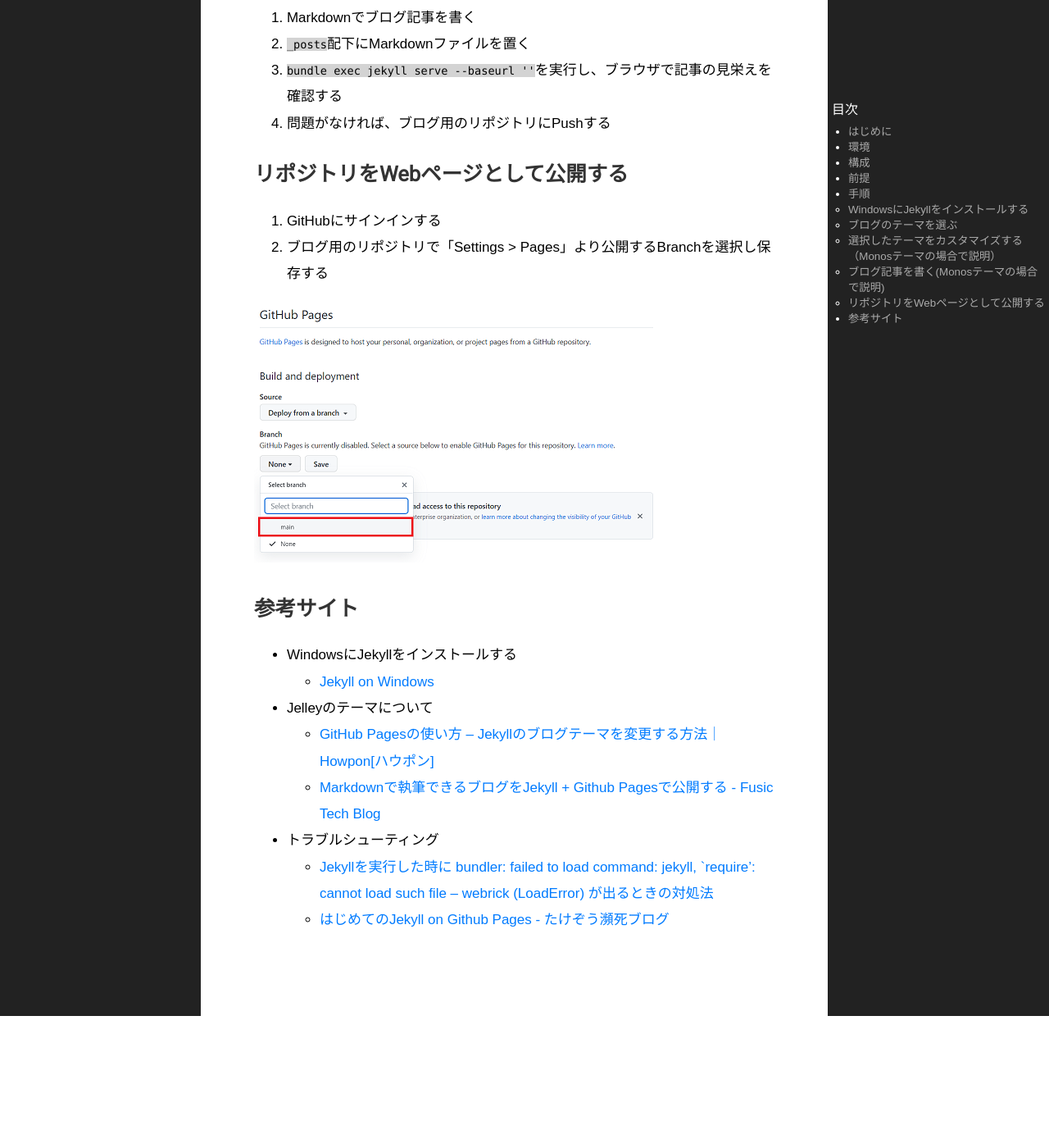
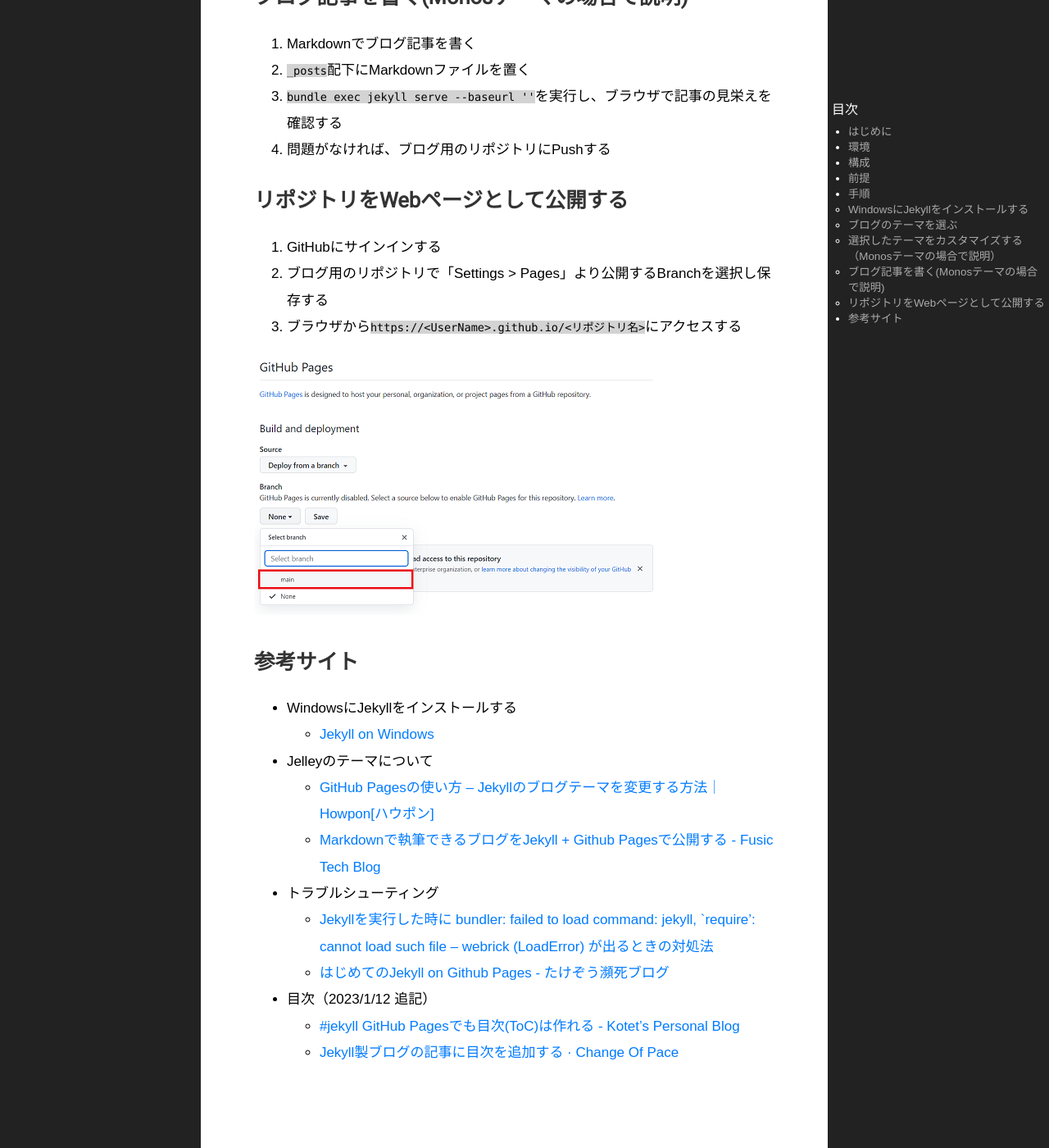
Before and after one commit to tatsuichi/blog, a Jekyll site: the page built from _posts/2023-01-06-Windows環境でGitHub Pages+Jekyllでブログを始める方法.md, in a window 1280 px wide and 1400 px high, scrolled down 3015 px. Shown: the whole window at 82% size. Built offline with Jekyll 4.4.1, drawn with Linux system fonts in a browser that asks for light colours; before the commit the page ends 4254 px from its top, so only the background shows below that; some of the changed text lies outside the part shown.

Commit message:
目次を追加したことを追記

```diff
--- a/_posts/2023-01-06-Windows環境でGitHub Pages+Jekyllでブログを始める方法.md
+++ b/_posts/2023-01-06-Windows環境でGitHub Pages+Jekyllでブログを始める方法.md
@@ -59,6 +59,7 @@ Jekyllとは、[公式サイト](http://jekyllrb-ja.github.io/docs/)より引用
    + 表の枠線を描く
    + コードスパンの背景色を設定
    + フォントの変更
+3. [jekyll-toc](https://github.com/allejo/jekyll-toc)を参考に目次を追加（2023/1/12 追記）
 
 ## ブログ記事を書く(Monosテーマの場合で説明)
 1. Markdownでブログ記事を書く
@@ -68,7 +69,8 @@ Jekyllとは、[公式サイト](http://jekyllrb-ja.github.io/docs/)より引用
 
 ## リポジトリをWebページとして公開する
 1. GitHubにサインインする
-1. ブログ用のリポジトリで「Settings > Pages」より公開するBranchを選択し保存する
+2. ブログ用のリポジトリで「Settings > Pages」より公開するBranchを選択し保存する
+3. ブラウザから`https://<UserName>.github.io/<リポジトリ名>`にアクセスする
 
 ![イメージ](/blog/assets/img/GitHubPagesの設定.png)
 
@@ -81,3 +83,6 @@ Jekyllとは、[公式サイト](http://jekyllrb-ja.github.io/docs/)より引用
 + トラブルシューティング
   + [Jekyllを実行した時に bundler: failed to load command: jekyll, `require': cannot load such file -- webrick (LoadError) が出るときの対処法](https://tex2e.github.io/blog/ruby/jekyll-cannot-load-webrick)
   + [はじめてのJekyll on Github Pages - たけぞう瀕死ブログ](https://takezoe.hatenablog.com/entry/20140608/p1)
++ 目次（2023/1/12 追記）
+  + [#jekyll GitHub Pagesでも目次(ToC)は作れる - Kotet's Personal Blog](https://blog.kotet.jp/2018/04/toc-on-github-pages/)
+  + [Jekyll製ブログの記事に目次を追加する · Change Of Pace](https://changeofpace.site/posts/2019-11-10-jekyll-toc)
```
